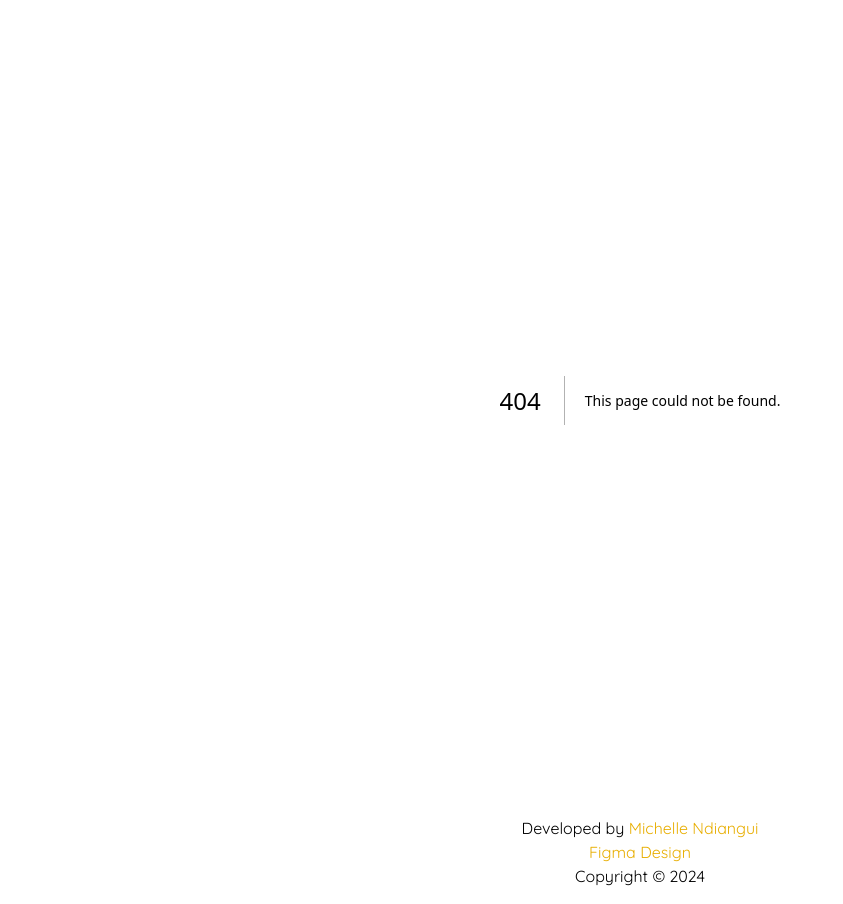
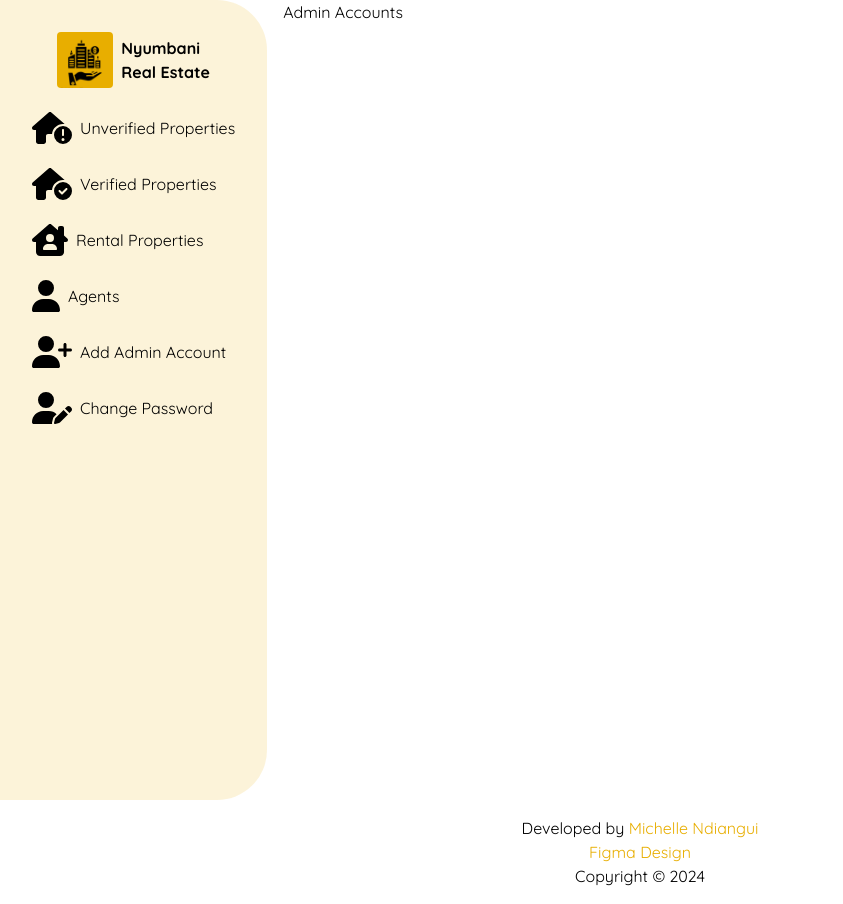
Before and after one commit to MuthoniMN/real-estate-system, a Next.js app: page /admin/property/accounts in a window 1280 px wide. Before the commit this address had no page. Shown: the whole page, without its empty margins (0-843 px from the left). Built offline with nearby package versions, Linux system fonts and the light colour scheme.

Commit message:
adding pages for admins

```diff
--- /dev/null
+++ b/src/app/(auth)/change-password/page.js
@@ -0,0 +1,7 @@
+export default function ResetPassword() {
+    return (
+        <>
+            <p>Change Password</p>
+        </>
+    )
+}
--- /dev/null
+++ b/src/app/(protected)/admin/dashboard/page.js
@@ -0,0 +1,7 @@
+export default function AdminDashboard() {
+    return (
+        <div className="m-4 w-full">
+            <h2 className="text-3xl font-bold">Admin Dashboard</h2>
+        </div>
+    )
+}
--- /dev/null
+++ b/src/app/(protected)/admin/property/accounts/page.js
@@ -0,0 +1,7 @@
+export default function Accounts() {
+    return (
+        <section>
+            <h2>Admin Accounts</h2>
+        </section>
+    )
+}
--- /dev/null
+++ b/src/app/(protected)/admin/property/agents/page.js
@@ -0,0 +1,7 @@
+export default function Agents() {
+    return (
+        <section>
+            <h2>Our Agents</h2>
+        </section>
+    )
+}
--- /dev/null
+++ b/src/app/(protected)/admin/property/rentals/page.js
@@ -0,0 +1,7 @@
+export default function RentalProperties() {
+    return (
+        <section>
+            <h2>Rental Properties</h2>
+        </section>
+    )
+}
--- /dev/null
+++ b/src/app/(protected)/admin/property/unverified/page.js
@@ -0,0 +1,7 @@
+export default function UnverifiedProperties() {
+    return (
+        <section>
+            <h2>Unverified Properties</h2>
+        </section>
+    )
+}
--- /dev/null
+++ b/src/app/(protected)/admin/property/verified/page.js
@@ -0,0 +1,7 @@
+export default function VerifiedProperties() {
+    return (
+        <section>
+            <h2>Verified Properties</h2>
+        </section>
+    )
+}
```
